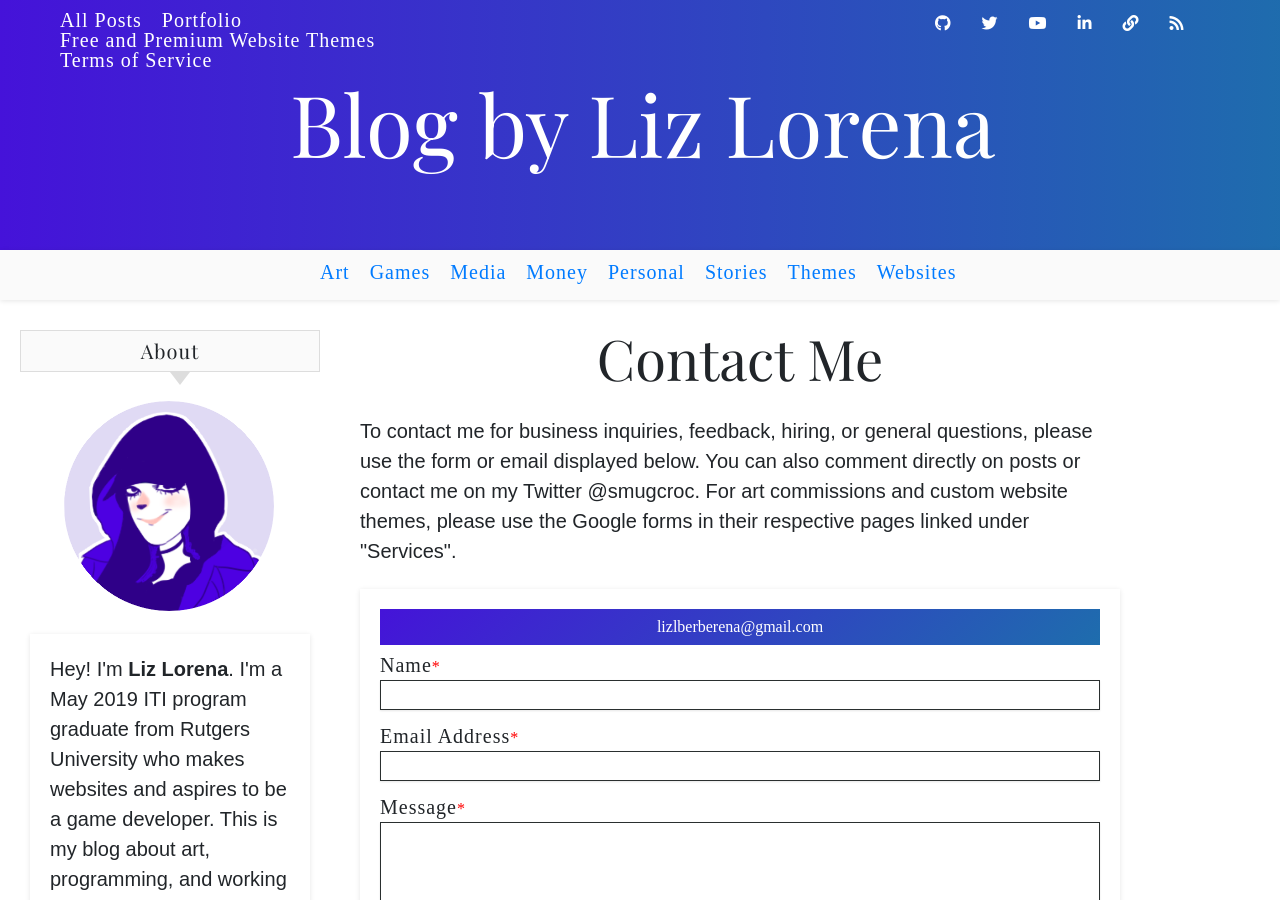
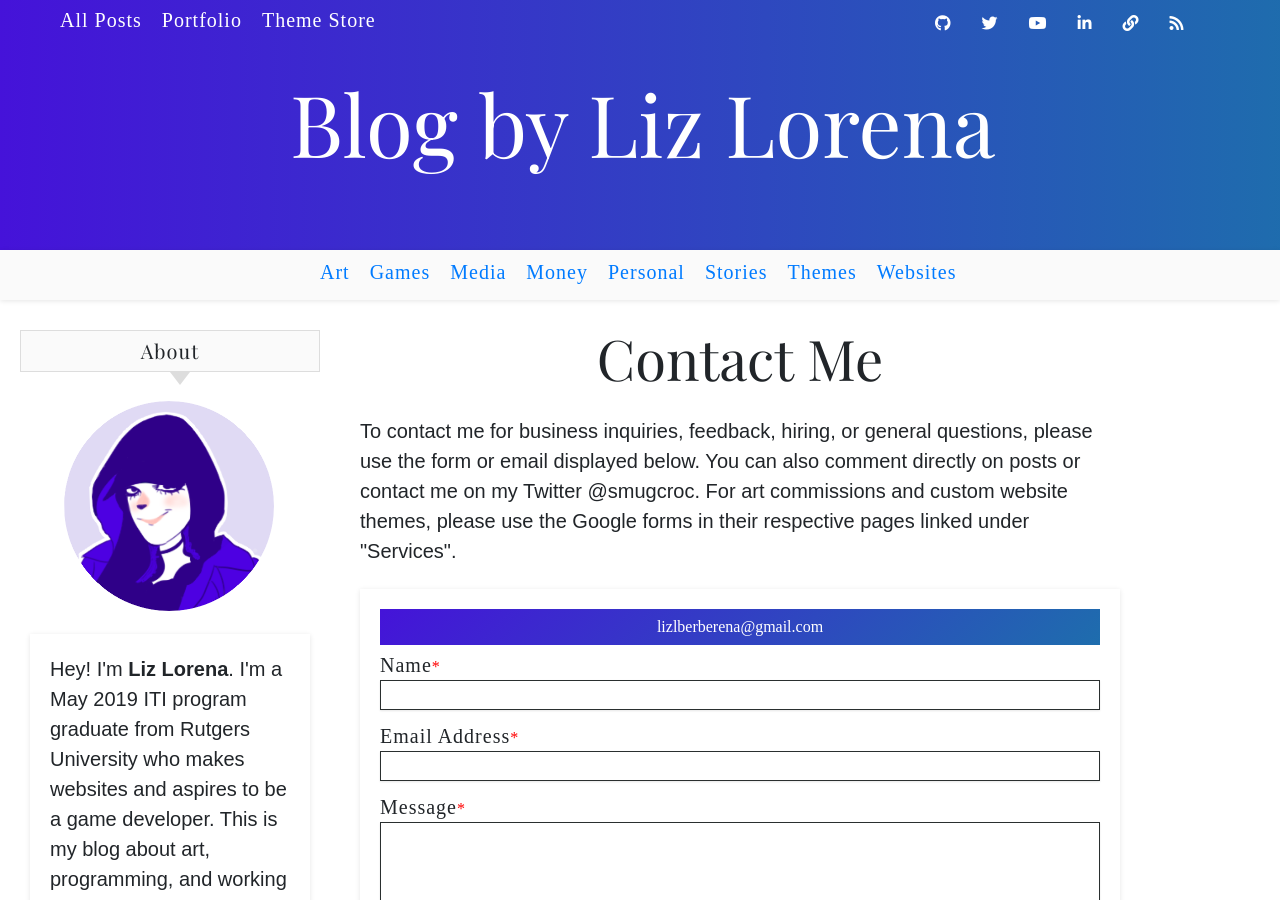
Before and after one commit to byliz/blog, a Jekyll site: the page built from contact/index.html, in a window 1280 px wide and 900 px high. Built offline with Jekyll 4.4.1, drawn with Linux system fonts in a browser that asks for light colours; nearby versions of some CDN libraries.

Commit message:
Add files via upload

```diff
--- a/_includes/mainmenu.html
+++ b/_includes/mainmenu.html
@@ -1,6 +1,5 @@
 <ul>
-    <li><a href="/">All Posts</a></li>
-    <li><a href="https://byliz.github.io">Portfolio</a></li>
-    <li><a href="https://themes.lizlorena.com">Free and Premium Website Themes</a></li>
-    <li><a href="https://themes.lizlorena.com/tos">Terms of Service</a></li>
+    <li><a href="/" title="Home">All Posts</a></li>
+    <li><a href="https://lizlorena.com" title="Portfolio">Portfolio</a></li>
+    <li><a href="https://themes.lizlorena.com" title="Free and Premium Website Themes">Theme Store</a></li>
 </ul>
```
